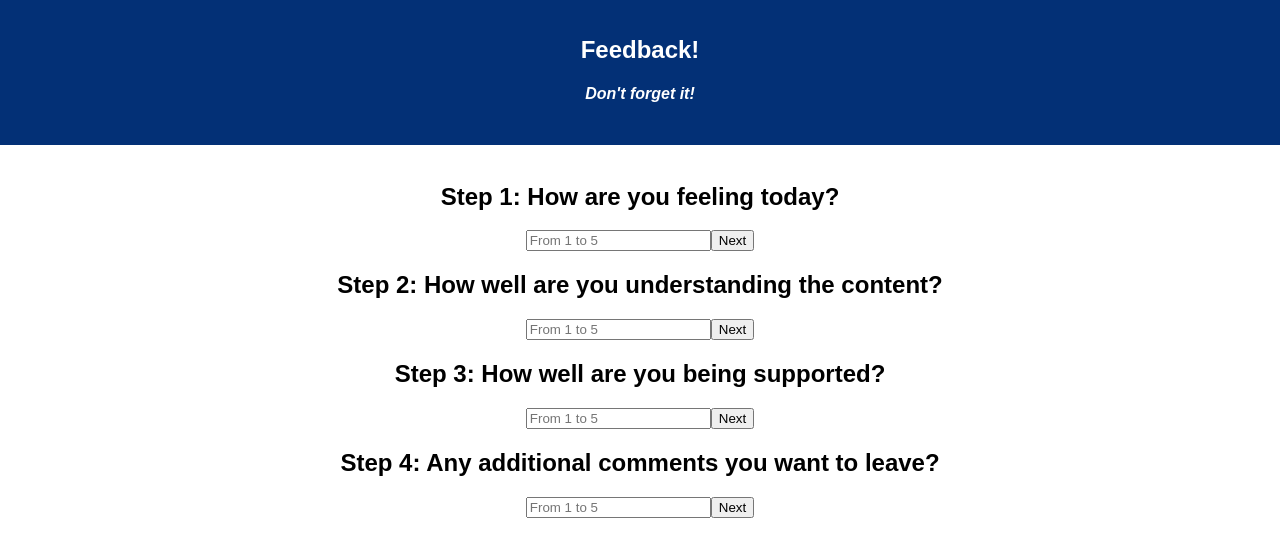
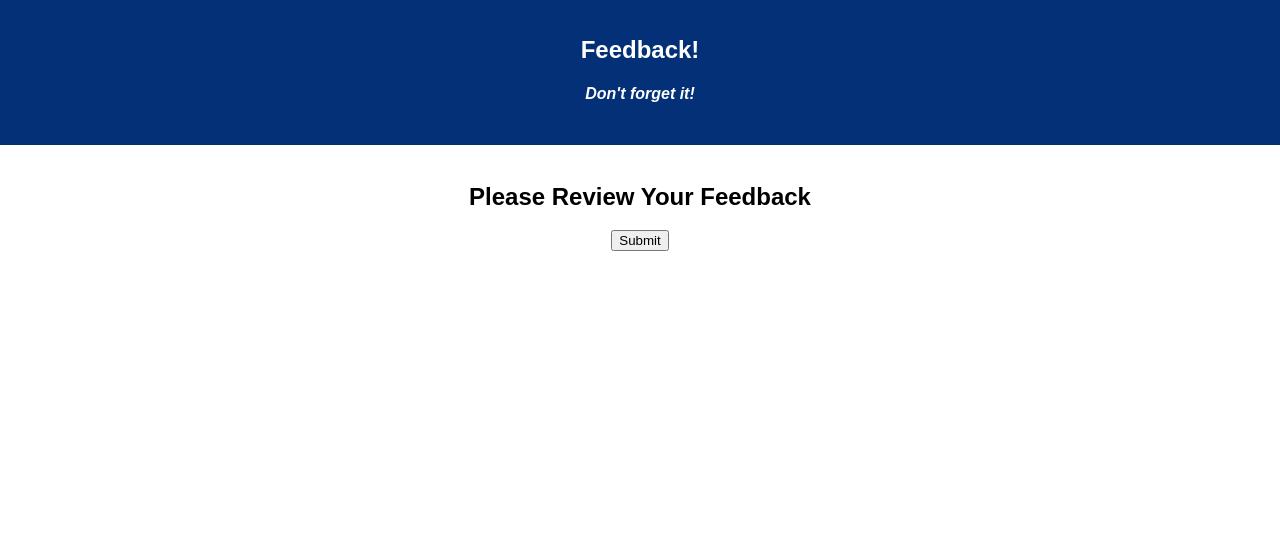
Before and after one commit to kpeterson24/redux-feedback-loop-master, a React (Create React App) app: page /#/review in a window 1280 px wide. Shown: the top 556 px of the page. Built offline with nearby package versions, Linux system fonts and the light colour scheme.

Commit message:
Added: Buttons nav through form, submit goes home

```diff
--- a/src/components/App/App.js
+++ b/src/components/App/App.js
@@ -1,40 +1,39 @@
 import React, { Component } from 'react';
 // import axios from 'axios';
 import './App.css';
+import Comments from '../Comments/Comments';
+import Header from '../Header/Header';
+import FeelingToday from '../FeelingToday/FeelingToday';
+import Review from '../Review/Review';
+import Support from '../Support/Support';
+import UnderstandingContent from '../UnderstandingContent/UnderstandingContent';
+import ThankYouFeedback from '../ThankYouFeedback/ThankYouFeedback';
+
+import { HashRouter as Router, Route } from 'react-router-dom';
+
 
 class App extends Component {
+
+  // state = {
+  //   feedback:
+  //     feeling = 0,
+  //     understanding = 0,
+  //     support = 0,
+  //     comments = ''
+  // }
   render() {
     return (
       <div className="App">
-        <header className="App-header">
-          <h1 className="App-title">Feedback!</h1>
-          <h4><i>Don't forget it!</i></h4>
-        </header>
+        <Router>
+        <Header />
         <br/>
-        {/* Below is Step 1 Comp*/}
-        <form>
-          <h2> Step 1: How are you feeling today?</h2>
-          <input type="number" placeholder="From 1 to 5" />
-          <button>Next</button>
-        </form>
-        {/* Below is Step 2 Comp*/}
-        <form>
-          <h2> Step 2: How well are you understanding the content?</h2>
-          <input type="number" placeholder="From 1 to 5" />
-          <button>Next</button>
-        </form>
-        {/* Below is Step 3 Comp*/}
-        <form>
-          <h2> Step 3: How well are you being supported?</h2>
-          <input type="number" placeholder="From 1 to 5" />
-          <button>Next</button>
-        </form>
-         {/* Below is Step 4 Comp*/}
-         <form>
-          <h2> Step 4: Any additional comments you want to leave?</h2>
-          <input type="text" placeholder="From 1 to 5" />
-          <button>Next</button>
-        </form>
+          <Route exact path='/' component={FeelingToday} />
+          <Route path='/understanding' component={UnderstandingContent} />
+          <Route path='/comments' component={Comments} />
+          <Route path ='/review' component={Review} />
+          <Route path ='/thankyou' component={ThankYouFeedback} />
+          <Route path ='/support' component={Support} />
+        </Router>
 
       </div>
     );
--- a/src/components/Comments/Comments.js
+++ b/src/components/Comments/Comments.js
@@ -0,0 +1,23 @@
+import React, { Component } from 'react';
+import { withRouter } from 'react-router-dom';
+import { connect } from 'react-redux';
+
+class Comments extends Component {
+    handleClick = () => {
+        this.props.history.push('/review')
+    }
+    render() {
+        return (
+            <form>
+                <h2> Step 4: Any additional comments you want to leave?</h2>
+                <input type="text" placeholder="From 1 to 5" />
+                <button onClick={this.handleClick}>Next</button>
+            </form>
+        )
+    }
+}
+
+const putReduxStateOnProps = (reduxState) => ({
+    reduxState
+});
+export default withRouter(connect(putReduxStateOnProps)(Comments));
--- a/src/components/FeelingToday/FeelingToday.js
+++ b/src/components/FeelingToday/FeelingToday.js
@@ -0,0 +1,33 @@
+import React, { Component } from 'react';
+import { withRouter } from 'react-router-dom';
+import { connect } from 'react-redux';
+
+
+class FeelingToday extends Component {
+
+    handleClick = () => {
+        this.props.history.push('/understanding')
+    }
+
+    handleChange = (event, stepOne)=>{
+        this.setState({
+          ...this.state,
+          [stepOne]: event.target.value
+        })
+      }
+    render() {
+        return (
+            <form>
+                <h2> Step 1: How are you feeling today?</h2>
+                <input type="number" placeholder="From 1 to 5" />
+                <button onClick={this.handleClick}>Next</button>
+          </form>
+        )
+    }
+}
+
+const putReduxStateOnProps = (reduxState) => ({
+    reduxState
+});
+
+export default withRouter(connect(putReduxStateOnProps)(FeelingToday));
--- /dev/null
+++ b/src/components/Header/Header.js
@@ -0,0 +1,15 @@
+import React, { Component } from 'react';
+
+class Header extends Component {
+
+    render() {
+        return (
+        <header  className="App-header">
+          <h1 className="App-title">Feedback!</h1>
+          <h4><i>Don't forget it!</i></h4>
+        </header>
+        )
+    }
+}
+
+export default Header;
--- a/src/components/Review/Review.js
+++ b/src/components/Review/Review.js
@@ -0,0 +1,31 @@
+import React, { Component } from 'react';
+import { withRouter } from 'react-router-dom';
+import { connect } from 'react-redux';
+
+class Comments extends Component {
+    // will be my post route?
+    submitFormData= (event) => {
+        event.preventDefault();
+        this.props.dispatch({ type: 'FORM_DATA', payload: this.state });
+        this.props.history.push('/');
+
+    }
+    render() {
+        // const formData = this.props.
+        return (
+            <form onSubmit={  (event) => this.submitFormData (event) }>
+                <h2> Please Review Your Feedback</h2>
+                <ul>
+                    {this.props.reduxState.feelings}
+                </ul>
+
+                <button onClick={this.submitFormData}>Submit</button>
+            </form>
+        )
+    }
+}
+
+const putReduxStateOnProps = (reduxState) => ({
+    reduxState
+});
+export default withRouter(connect(putReduxStateOnProps)(Comments));
--- a/src/components/Support/Support.js
+++ b/src/components/Support/Support.js
@@ -0,0 +1,23 @@
+import React, { Component } from 'react';
+import { withRouter } from 'react-router-dom';
+import { connect } from 'react-redux';
+
+class Support extends Component {
+    handleClick = () => {
+        this.props.history.push('/comments')
+    }
+    render() {
+        return (
+        <form>
+          <h2> Step 3: How well are you being supported?</h2>
+          <input type="number" placeholder="From 1 to 5" />
+          <button onClick={this.handleClick}>Next</button>
+        </form>
+        )
+    }
+}
+
+const putReduxStateOnProps = (reduxState) => ({
+    reduxState
+});
+export default withRouter(connect(putReduxStateOnProps)(Support));
--- a/src/components/UnderstandingContent/UnderstandingContent.js
+++ b/src/components/UnderstandingContent/UnderstandingContent.js
@@ -0,0 +1,26 @@
+import React, { Component } from 'react';
+import { withRouter } from 'react-router-dom';
+import { connect } from 'react-redux';
+
+
+class UnderstandingContent extends Component {
+    handleClick = () => {
+        this.props.history.push('/support')
+    }
+    render() {
+
+        return (
+            <form>
+            <h2> Step 2: How well are you understanding the content?</h2>
+            <input type="number" placeholder="From 1 to 5" />
+            <button onClick={this.handleClick}>Next</button>
+            </form>
+        )
+    }
+}
+
+const putReduxStateOnProps = (reduxState) => ({
+    reduxState
+});
+
+export default withRouter(connect(putReduxStateOnProps)(UnderstandingContent));
--- a/src/index.js
+++ b/src/index.js
@@ -3,6 +3,20 @@ import ReactDOM from 'react-dom';
 import './index.css';
 import App from './components/App/App';
 import registerServiceWorker from './registerServiceWorker';
+import { createStore, combineReducers, applyMiddleware } from 'redux';
+import {Provider} from 'react-redux';
+import logger from 'redux-logger';
 
-ReactDOM.render(<App />, document.getElementById('root'));
+
+
+
+
+const storeInstance = createStore(
+    combineReducers({
+    }),
+    applyMiddleware(logger)
+);
+
+ReactDOM.render(<Provider store={storeInstance}><App /></Provider>, document.getElementById('root'));
+
 registerServiceWorker();
```
Also changed, not shown: package.json (+5 -3 lines), 2 other files (tests, documents, lock files or other folders).
